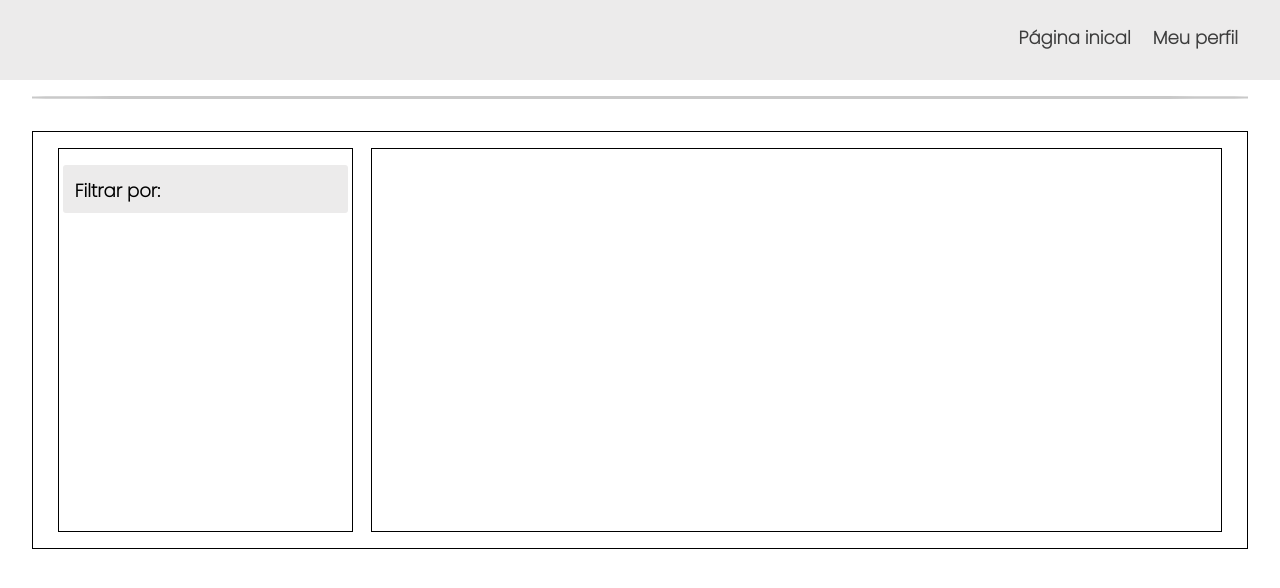
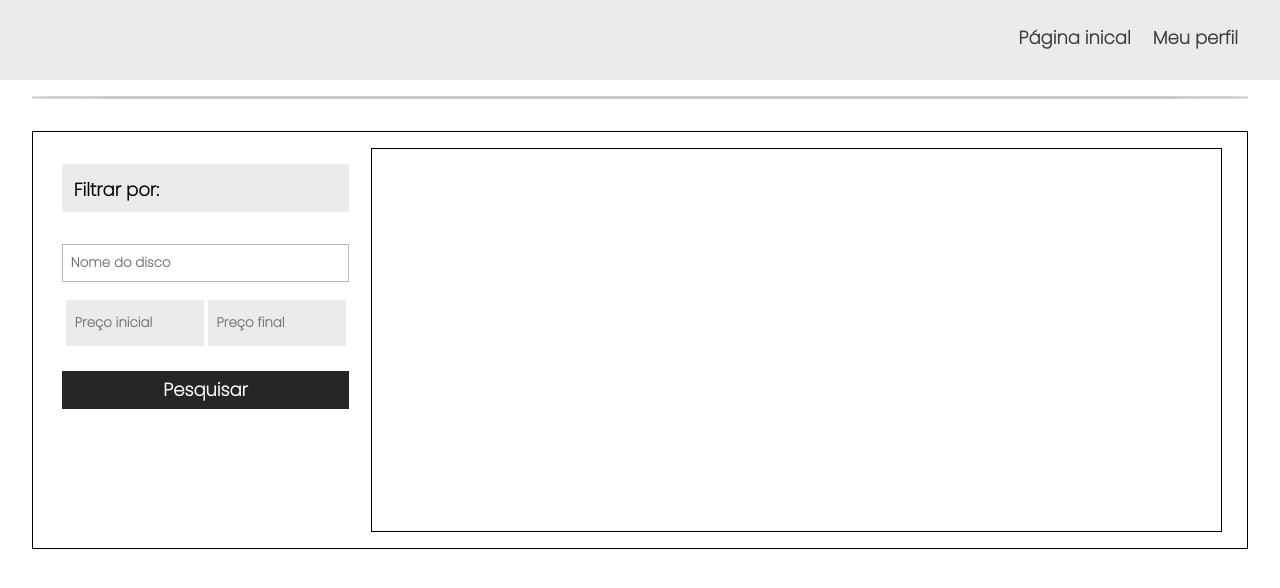
Before and after one commit to henrickrafael/vinyeshop, a PHP site: page /Php/Home.html in a window 1280 px wide. Shown: the top 588 px of the page. Run offline with PHP 8.4, Linux system fonts and the light colour scheme.

Commit message:
002 style: estilizacao dos campos de filtros

```diff
--- a/Css/style.css
+++ b/Css/style.css
@@ -8,6 +8,12 @@ html, body {
     width: 100%;
     height: 100%;
     /*background: black;*/
+}
+
+input::-webkit-outer-spin-button,
+input::-webkit-inner-spin-button {
+  -webkit-appearance: none;
+  margin: 0;
 }
 
 .top_menu {
@@ -68,7 +74,7 @@ html, body {
 }
 
 .left-option-wrapper {
-    border: 1px solid;
+    /* border: 1px solid; */
     width: 25%;
     height: 24em;
     box-sizing: border-box;
@@ -87,12 +93,77 @@ html, body {
     border-radius: 3px;
     box-sizing: border-box;
     padding: 12px;
+    margin-bottom: 2em;
 }
 
 .label-wrapper-pw span {
     font-family: 'Poppins', sans-serif;
     font-size: large;
     font-weight: bolder;
+}
+
+.input-wrapper-pw {
+    margin-top: 1em;
+    height: 2.5em;
+    width: 100%;
+}
+
+.input-wrapper-pw input[type="text"], input[type="submit"] {
+    width: 100%;
+    height: 95%;
+    border-radius: 0;
+    outline: none;
+    border: 1px solid #b8b8b8;
+    font-family: 'Poppins', sans-serif;
+    color: black;
+    font-weight: bold;
+    padding: 8px;
+}
+
+.input-wrapper-pw input[type="text"]:focus, .price-wrapper-pw input[type="number"]:focus {
+    border: 2px solid black;
+}
+
+.price-wrapper-pw {
+   margin-top: 1em;
+   width: 100%;
+   height: 3.4em;
+   box-sizing: border-box;
+   display: flex;
+   justify-content: space-evenly;
+}
+
+.price-wrapper-pw input[type="number"] {
+    width: 48%;
+    height: 85%;
+    outline: none;
+    border-radius: 0;
+    border: 1px solid #ecebeb;
+    background: #ecebeb;
+    -moz-appearance: textfield;
+    font-family: 'Poppins', sans-serif;
+    padding: 8px;
+    font-weight: bold;
+    color: black;
+}
+
+.price-wrapper-pw input[type="number"]::placeholder {
+    opacity: 1;
+}
+
+.input-wrapper-submit-pw input[type="submit"] {
+    color: white;
+    font-size: large;
+    font-weight: bold;
+    background: #262626;
+    border: #262626;
+    padding: 4px;
+}
+
+.input-wrapper-submit-pw input[type="submit"]:hover {
+    cursor: pointer;
+    background: #131313;
+    transition: 0.3s;
 }
 
 .product-wrapper {
--- a/Php/Home.html
+++ b/Php/Home.html
@@ -15,19 +15,31 @@
         <div class="top_menu_item">
             <span><a href="#">Página inical</a></span>
             <span><a href="#">Meu perfil</a></span>
-        </div>
-    </div>
+        </div> <!--top_menu_item-->
+    </div> <!--top_menu-->
     <div class="hr"></div>
     <div class="main-wrapper">
         <div class="left-option-wrapper">
             <div class="label-wrapper-pw">
                 <span>Filtrar por:</span>
-            </div>
-        </div>
+            </div> <!-- label-wrapper-pw -->
+            <form action="#" method="POST">
+                <div class="input-wrapper-pw">
+                    <input type="text" name="nome_disco" placeholder="Nome do disco">
+                </div><!--input-wrapper-pw-->
+                <div class="price-wrapper-pw">
+                    <input type="number" min="0" name="valor_inicial" placeholder="Preço inicial">
+                    <input type="number" min="0" name="valor_final" placeholder="Preço final">
+                </div>
+                <div class="input-wrapper-pw input-wrapper-submit-pw">
+                    <input type="submit" name="botao" value="Pesquisar">
+                </div>
+            </form>
+        </div> <!-- left-option-wrapper -->
         <div class="product-wrapper">
 
-        </div>
-    </div>
+        </div> <!--product-wrapper-->
+    </div> <!--main-wrapper-->
 
 </body>
 </html>
```
